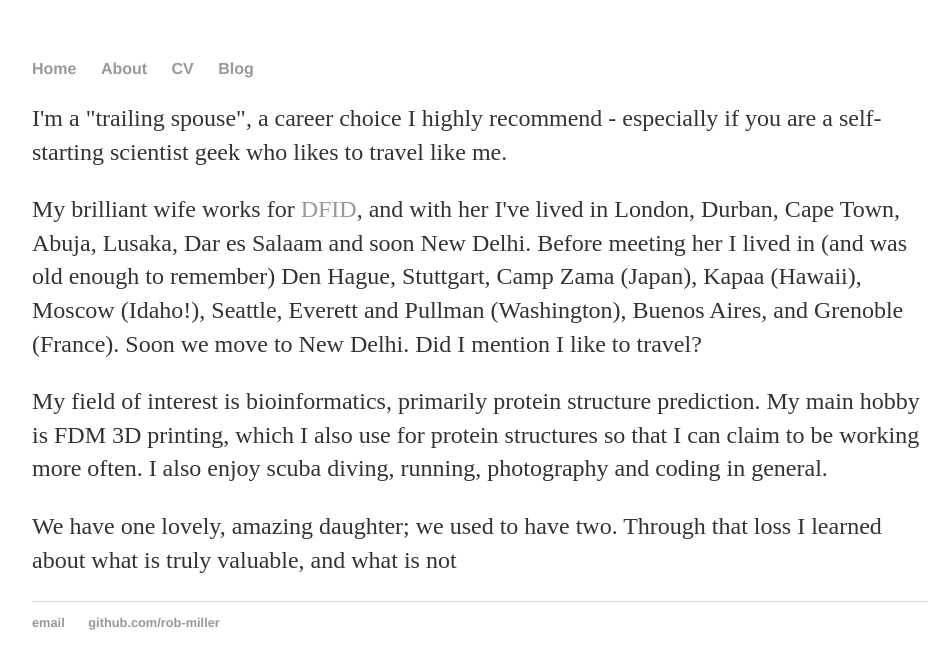
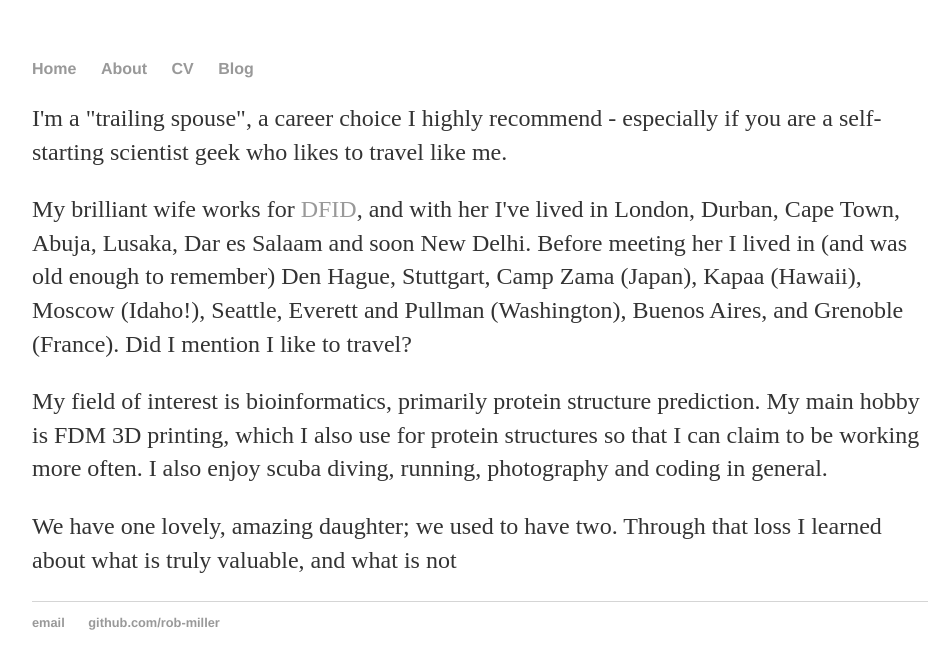
Before and after one commit to rob-miller/rob-miller.github.io, a Jekyll site: the page built from about/index.html, in a window 1280 px wide. Shown: the top 669 px of the page, without its empty margins (160-1110 px from the left). Built offline with Jekyll 4.4.1, drawn with Linux system fonts in a browser that asks for light colours.

Commit message:
typo tweak

```diff
--- a/about/index.html
+++ b/about/index.html
@@ -8,7 +8,7 @@ title: About Rob
   <p>My brilliant wife works for <a href="https://www.gov.uk/government/organisations/department-for-international-development#content">DFID</a>,
   and with her I've lived in London, Durban, Cape Town, Abuja, Lusaka, Dar es Salaam and soon New Delhi.  Before meeting her I lived in (and
   was old enough to remember) Den Hague, Stuttgart, Camp Zama (Japan), Kapaa (Hawaii), Moscow (Idaho!), Seattle, Everett and Pullman (Washington),
-  Buenos Aires, and Grenoble (France).  Soon we move to New Delhi.  Did I mention I like to travel?</p>
+  Buenos Aires, and Grenoble (France).  Did I mention I like to travel?</p>
   <p>My field of interest is bioinformatics, primarily protein structure prediction.  My main hobby is FDM 3D printing, which I also use for
   protein structures so that I can claim to be working more often.  I also enjoy scuba diving, running, photography and coding in general.</p>
   <p>We have one lovely, amazing daughter; we used to have two.  Through that loss I learned about what is truly valuable, and what is not</p>
```
